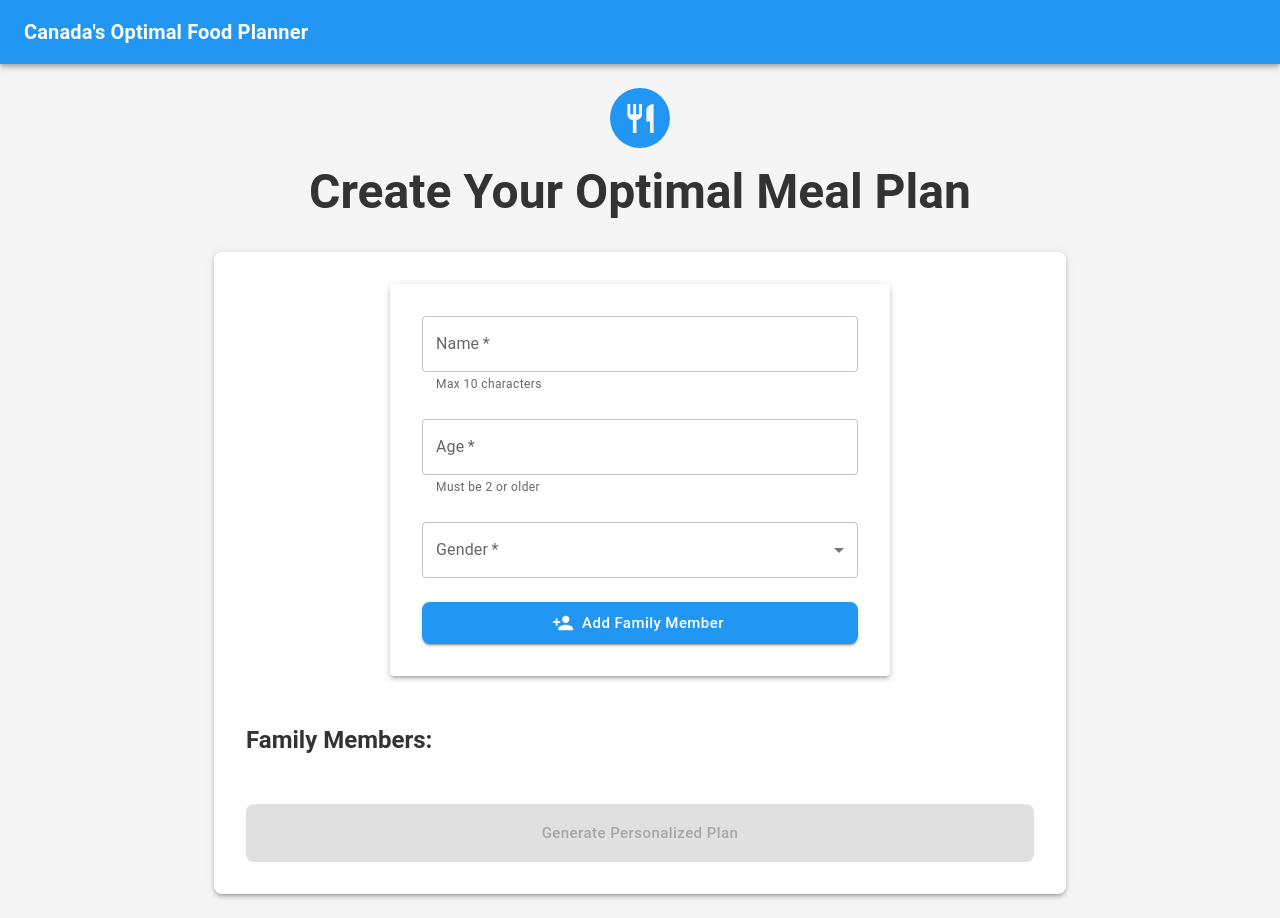
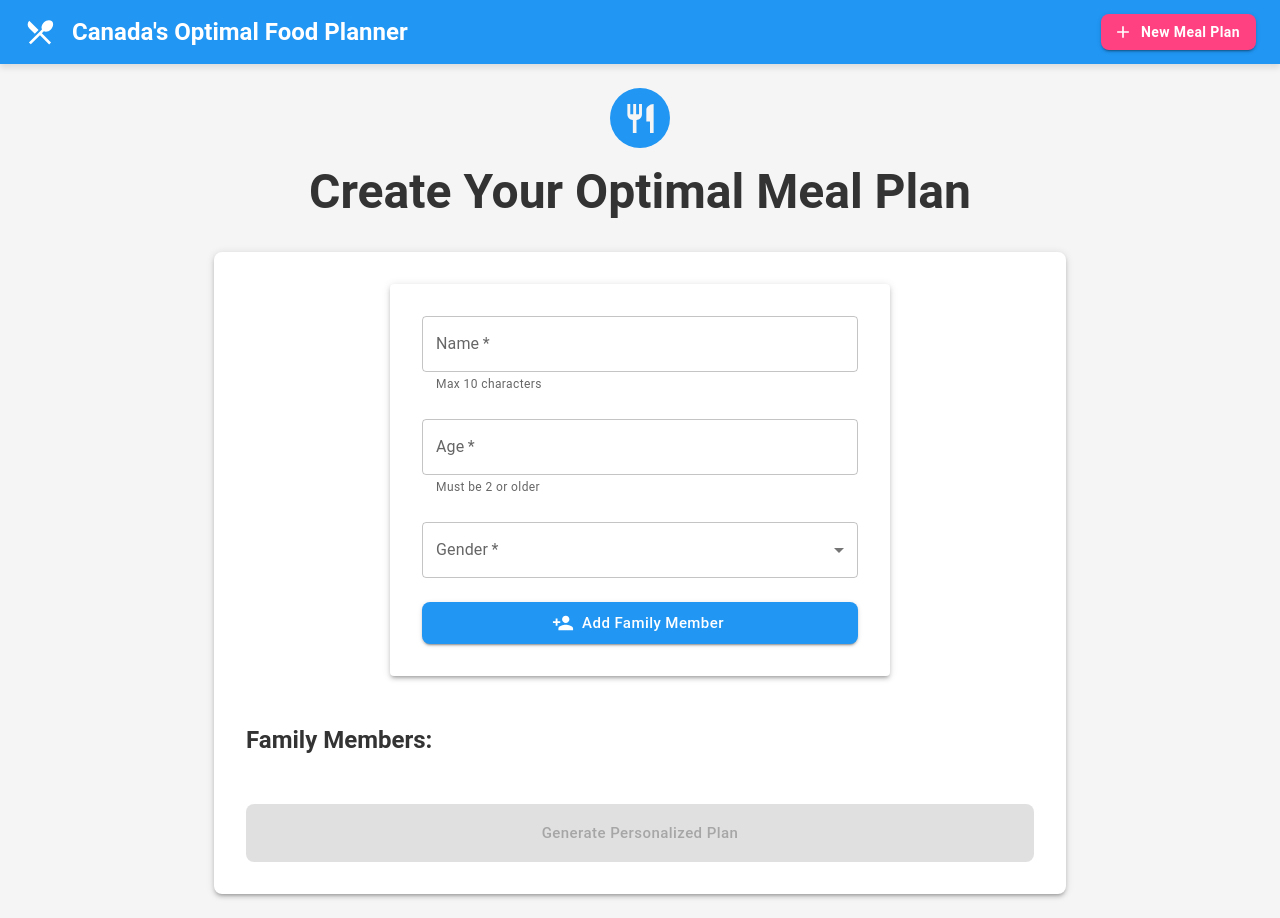
Before and after one commit to reza-yb/signal, a React (Vite) app: page / in a window 1280 px wide. Built offline with nearby package versions, Linux system fonts and the light colour scheme.

Commit message:
added homepage button to header header ui enhanced

```diff
--- a/src/components/Header.tsx
+++ b/src/components/Header.tsx
@@ -1,19 +1,53 @@
 import React from 'react';
-import { AppBar, Toolbar, Typography, styled } from '@mui/material';
+import { AppBar, Toolbar, Typography, Button, Box, styled } from '@mui/material';
+import { Link as RouterLink } from 'react-router-dom';
+import RestaurantMenuIcon from '@mui/icons-material/RestaurantMenu';
+import AddIcon from '@mui/icons-material/Add';
 
 const StyledAppBar = styled(AppBar)(({ theme }) => ({
   backgroundColor: theme.palette.primary.main,
   width: '100%',
+  boxShadow: '0 4px 6px rgba(0, 0, 0, 0.1)',
+}));
+
+const StyledToolbar = styled(Toolbar)({
+  display: 'flex',
+  justifyContent: 'space-between',
+});
+
+const LogoBox = styled(Box)({
+  display: 'flex',
+  alignItems: 'center',
+});
+
+const FlashyButton = styled(Button)(({ theme }) => ({
+  backgroundColor: theme.palette.secondary.main,
+  color: theme.palette.secondary.contrastText,
+  fontWeight: 'bold',
+  '&:hover': {
+    backgroundColor: theme.palette.secondary.dark,
+  },
 }));
 
 const Header: React.FC = () => {
   return (
     <StyledAppBar position="static">
-      <Toolbar>
-        <Typography variant="h6" component="div" sx={{ flexGrow: 1 }}>
-          Canada's Optimal Food Planner
-        </Typography>
-      </Toolbar>
+      <StyledToolbar>
+        <LogoBox>
+          <RestaurantMenuIcon sx={{ mr: 2, fontSize: 32 }} />
+          <Typography variant="h5" component="div" sx={{ fontWeight: 'bold' }}>
+            Canada's Optimal Food Planner
+          </Typography>
+        </LogoBox>
+        <FlashyButton
+          component={RouterLink}
+          to="/"
+          startIcon={<AddIcon />}
+          variant="contained"
+        >
+          New Meal Plan
+        </FlashyButton>
+      </StyledToolbar>
     </StyledAppBar>
   );
 };
```
